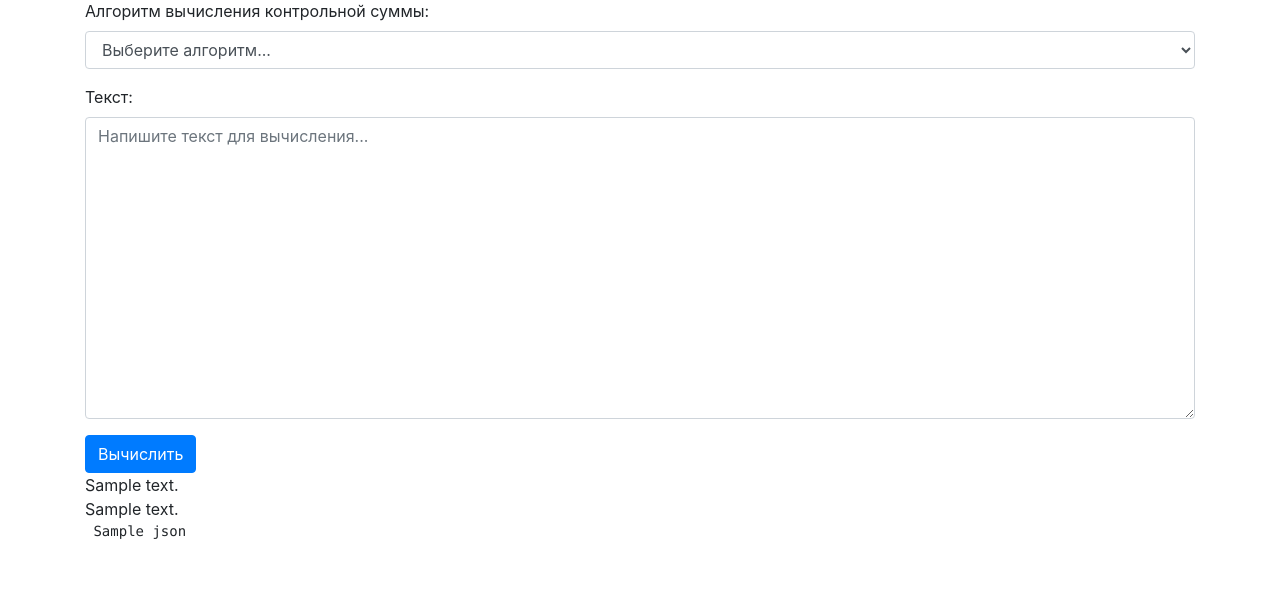
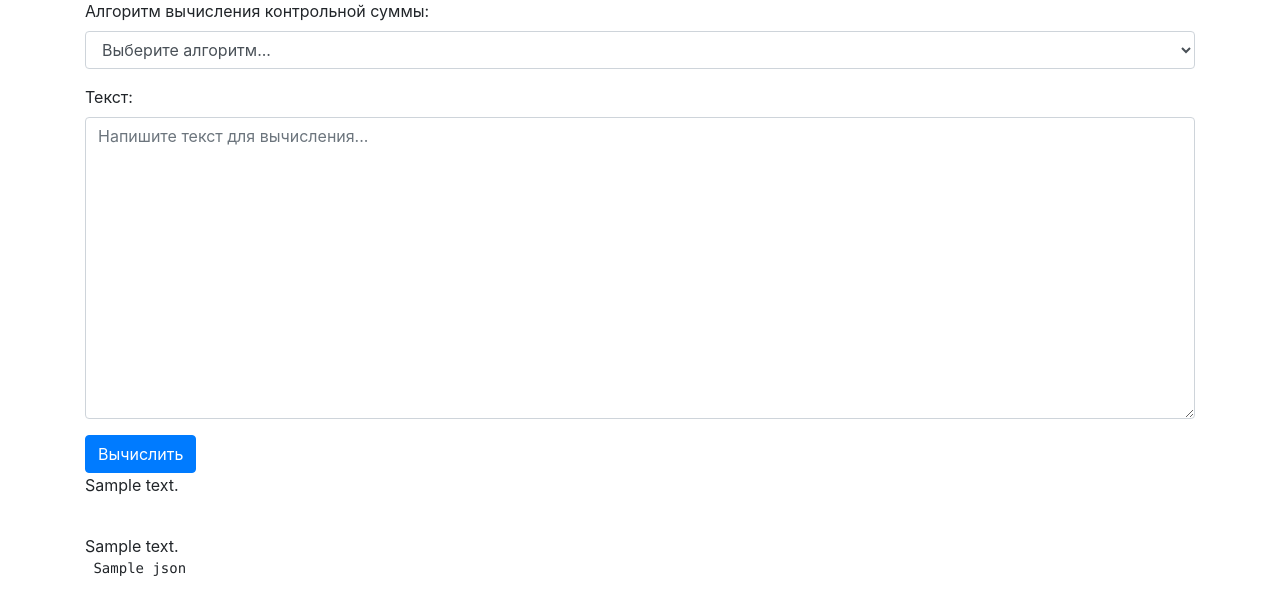
Before and after one commit to GRISHNOV/Information_Security_Web_Service, a Django app: template core/templates/core/hashing.html in a window 1280 px wide. Shown: the part 129-744 px from the top of the page. Run offline with Django 3.2, Linux system fonts and the light colour scheme; the template is opened without the code that fills it: most values are stand-ins (such as "Sample title", 1, 10 or a date in 2020); parts of the project's set-up code (start-up, migrations or seed data) failed here and were passed over; some libraries are stand-ins or nearby versions.

Commit message:
fixing multiline html rendering in hashing

```diff
--- a/core/templates/core/hashing.html
+++ b/core/templates/core/hashing.html
@@ -34,7 +34,7 @@
         </form>
 
         <div class="text"> {{ text }} </div>
-        <div class="msg"> {{ msg }}</div>
+        <div class="msg"> <pre><code>{{ msg }} </pre></code> </div>
         <div class="text"> {{ jsonText }}</div>
         <pre class="json"> {{ json }} </pre>
     </div>
```
